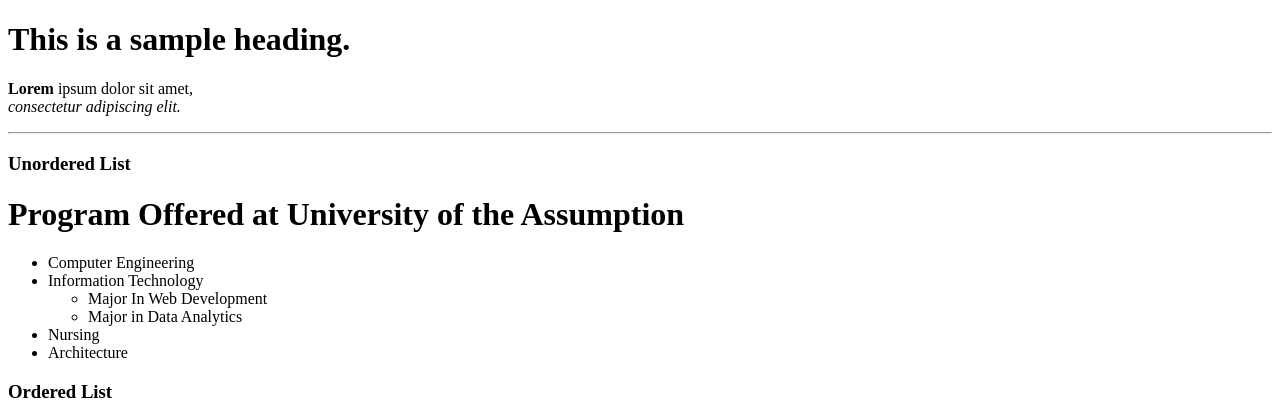
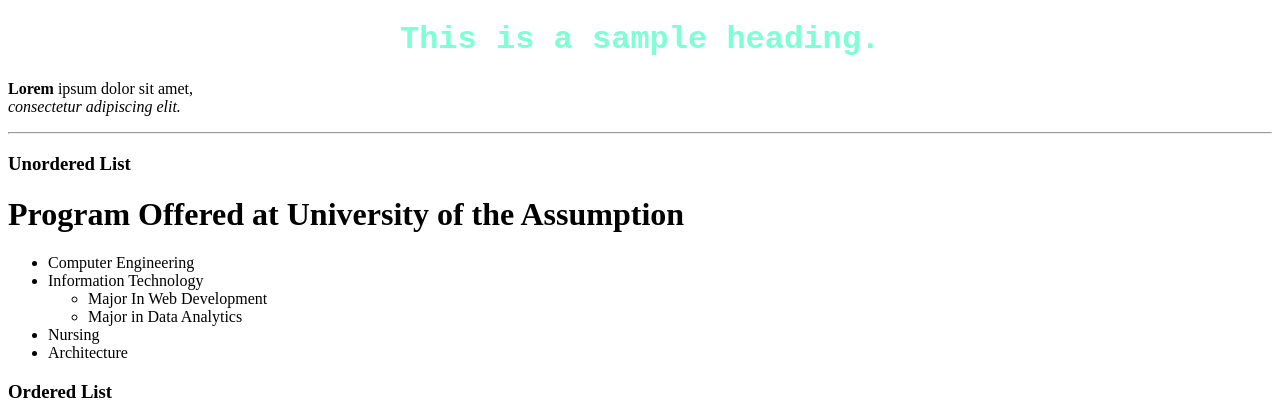
Before and after one commit to RaphaelMagro/MAGRO-SD2, a plain HTML site: page session2/index.html in a window 1280 px wide. Shown: the top 419 px of the page. Drawn offline with Linux system fonts and the light colour scheme.

Commit message:
Added some modifications

```diff
--- a/session2/index.html
+++ b/session2/index.html
@@ -7,7 +7,7 @@
 </head>
 <body>
         <!-- HTML TEXT TAGS -->
-        <h1>This is a sample heading.</h1>
+        <h1 style="text-align: center; color: aquamarine; font-family: 'Courier New', Courier, monospace;">This is a sample heading.</h1>
         <p><strong>Lorem</strong> ipsum dolor sit amet,<br><em>consectetur adipiscing elit.</em></p>
         <hr>
         <!-- ORDERED AND UNORDERED LIST -->
```
